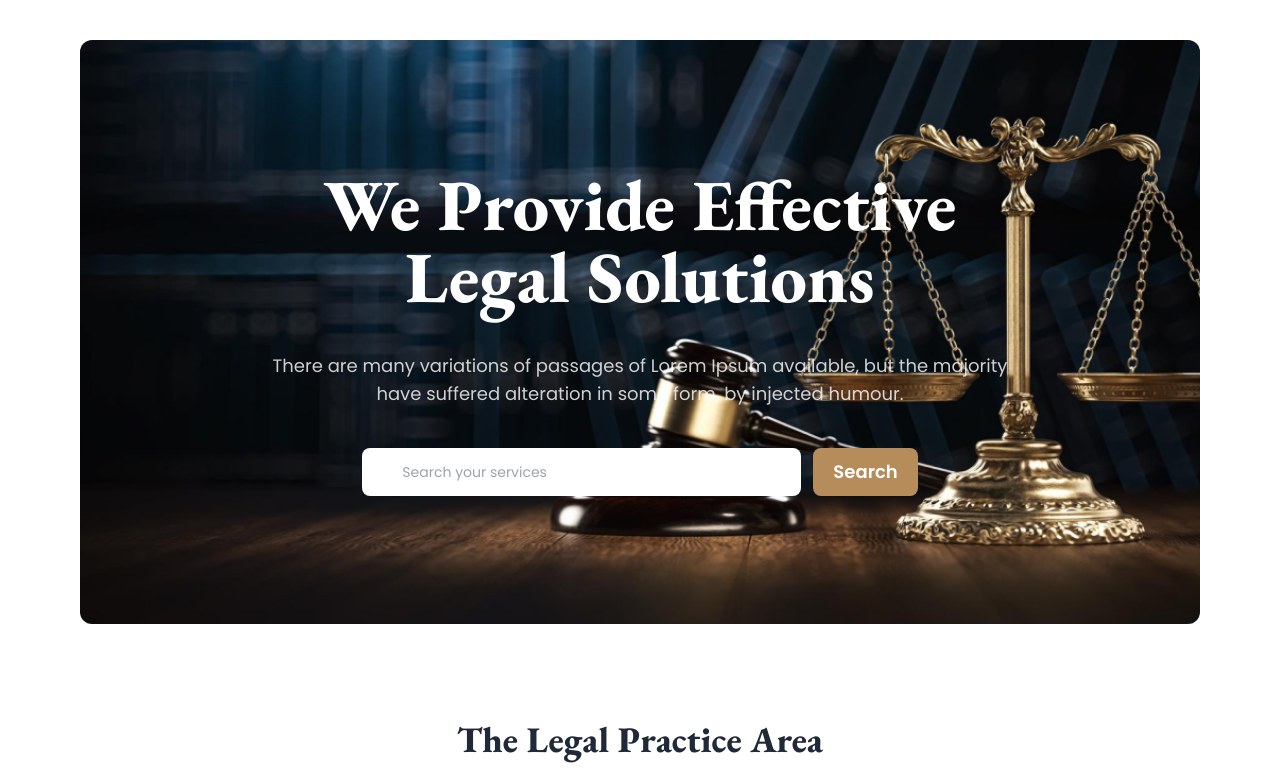
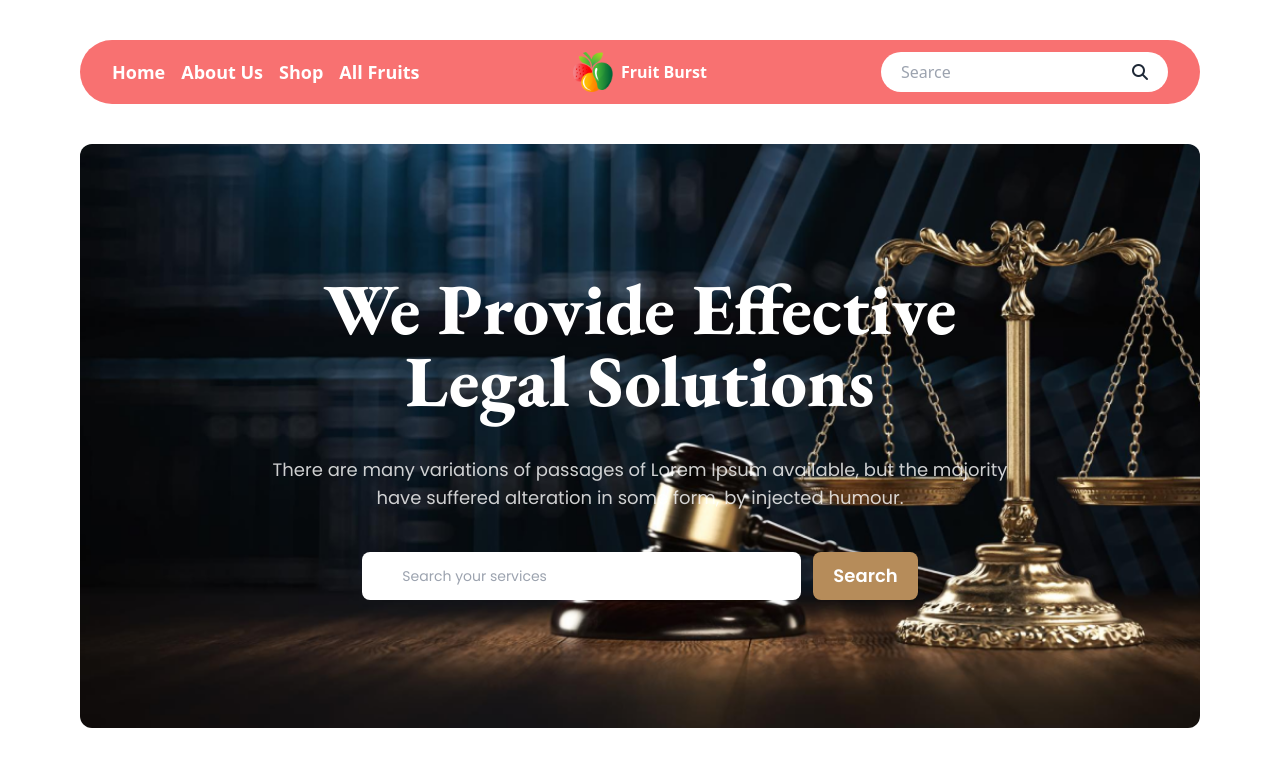
Before and after one commit to Masudur400/legal-solution-resources, a plain HTML site: page index.html in a window 1280 px wide. Shown: the top 781 px of the page. Drawn offline with nearby package versions, Linux system fonts and the light colour scheme.

Commit message:
last update

```diff
--- a/index.html
+++ b/index.html
@@ -33,6 +33,46 @@
 </head>
 
 <body>
+    <section class="container mx-auto mt-10 md:px-20 px-4">
+        <div class="navbar bg-red-400 rounded-full md:px-8 px-3">
+            <div class="navbar-start">
+              <div class="dropdown">
+                <div tabindex="0" role="button" class="btn btn-ghost lg:hidden">
+                  <svg xmlns="http://www.w3.org/2000/svg" class="h-5 w-5" fill="none" viewBox="0 0 24 24" stroke="currentColor"><path stroke-linecap="round" stroke-linejoin="round" stroke-width="2" d="M4 6h16M4 12h8m-8 6h16" /></svg>
+                </div>
+                <ul tabindex="0" class="menu menu-sm dropdown-content mt-3 z-[1] p-2 shadow bg-base-100 rounded-box w-52">
+                  <li><a>Home</a></li>
+                  <li><a>About Us</a></li>
+                  <li><a>Shop</a></li>
+                  <li><a>All Fuuits</a></li>
+
+                </ul>
+              </div>
+              <div class="space-x-4 hidden lg:flex text-white text-lg font-semibold">
+                <a href="">Home</a>
+                <a href="">About Us</a>
+                <a href="">Shop</a>
+                <a href="">All Fruits</a>
+              </div>
+            </div>
+            <div class="navbar-center  md:mx-10 flex space-x-2">
+               <img class="h-10 w-10" src="img/logo.png" alt="">
+               <h3 class="test-4xl font-bold text-white">Fruit Burst</h3>
+            </div>
+            <div class="navbar-end">
+              <div class="bg-white hidden md:flex items-center justify-center px-5  py-2 rounded-full">
+                <input type="text" placeholder="Searce" class=" outline-0  " />
+                <i class="fa-solid fa-magnifying-glass"></i>
+              </div>
+            </div>
+          </div>
+         <div class="bg-red-400 px-6 py-3 mt-5 md:hidden rounded-full">
+            <div class="bg-white  flex items-center justify-center px-5  py-2 rounded-full">
+                <input type="text" placeholder="Searce" class=" outline-0  " />
+                <i class="fa-solid fa-magnifying-glass"></i>
+              </div>
+         </div>
+    </section>
     <!-- <section class="container mt-10 px-20 flex justify-between items-center font-poppins">
         <div>
             <img src="images/logo2.png" alt="">
@@ -245,7 +285,7 @@
 
     </section>
 
-
+    <!-- B8A3-fruit-brust  -->
 
 </body>
 
--- a/style.css
+++ b/style.css
@@ -28,3 +28,4 @@
     background-size:cover;
     background-repeat:no-repeat;
 }
+/* bg-[linear-gradient(45deg,rgba(0,0,0,0.4),rgba(0,0,0,0.1)),url(./images/banner1.png)] bg-center bg-cover */
```
Also changed, not shown: img/logo.png (added).
